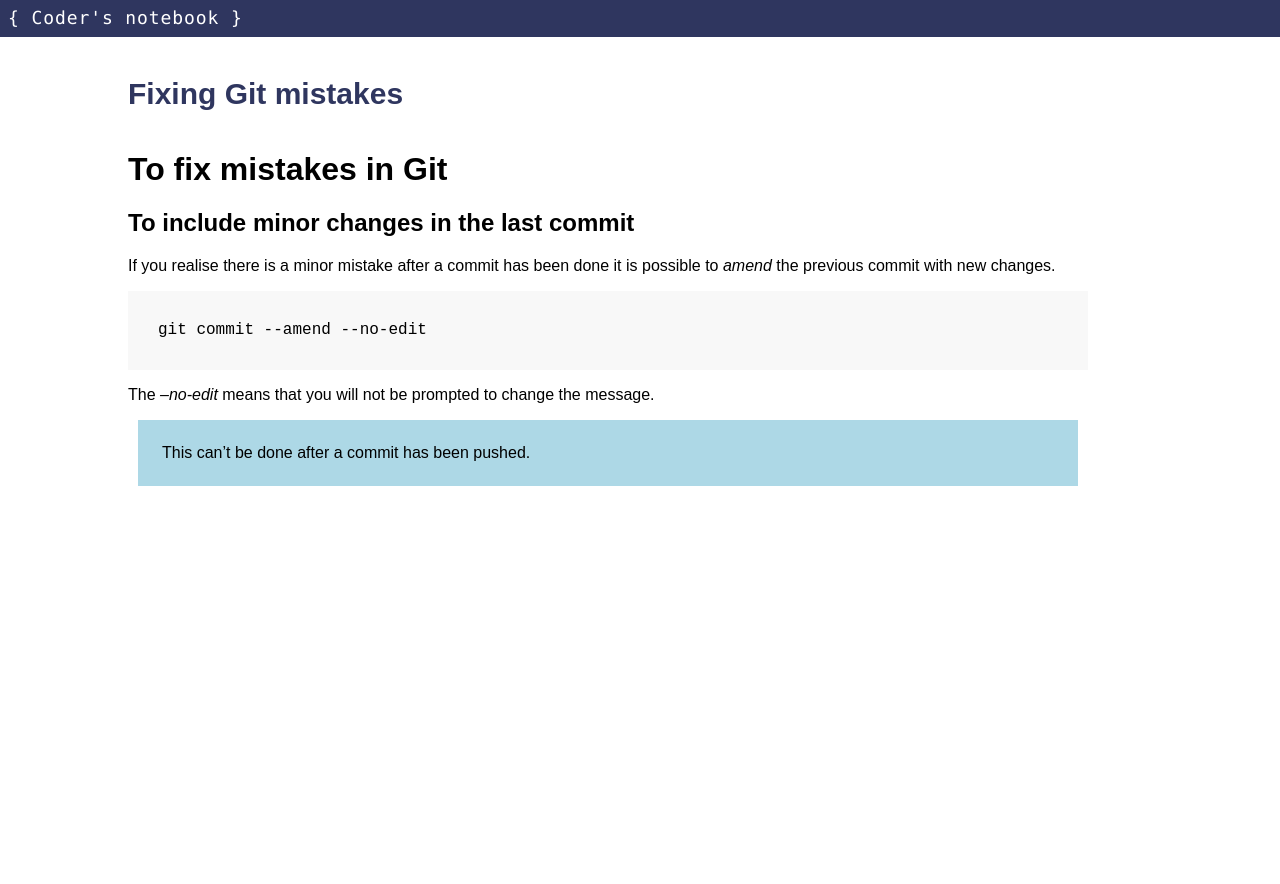
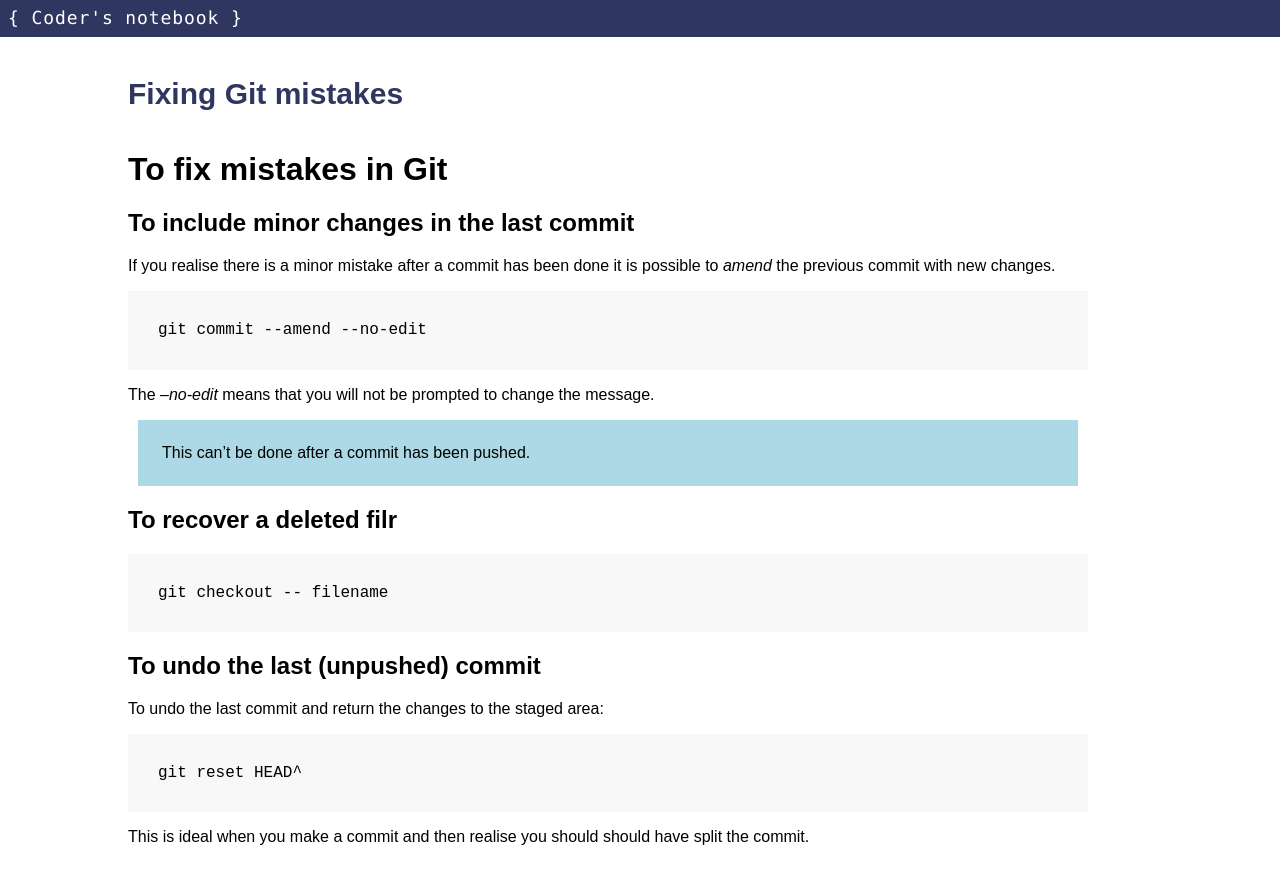
Before and after one commit to timhatton/codersnotebook, a Jekyll site: the page built from _notes/GitMistakes.md, in a window 1280 px wide. Shown: the top 884 px of the page. Built offline with Jekyll 4.4.1, drawn with Linux system fonts in a browser that asks for light colours.

Commit message:
Added uncommit

````diff
--- a/_notes/GitMistakes.md
+++ b/_notes/GitMistakes.md
@@ -14,3 +14,17 @@ git commit --amend --no-edit
 The *--no-edit* means that you will not be prompted to change the message.
 
 > This can't be done after a commit has been pushed.
+
+## To recover a deleted filr
+```
+git checkout -- filename
+```
+
+## To undo the last (unpushed) commit
+To undo the last commit and return the changes to the staged area:
+
+```
+git reset HEAD^
+```
+
+This is ideal when you make a commit and then realise you should should have split the commit.
````
